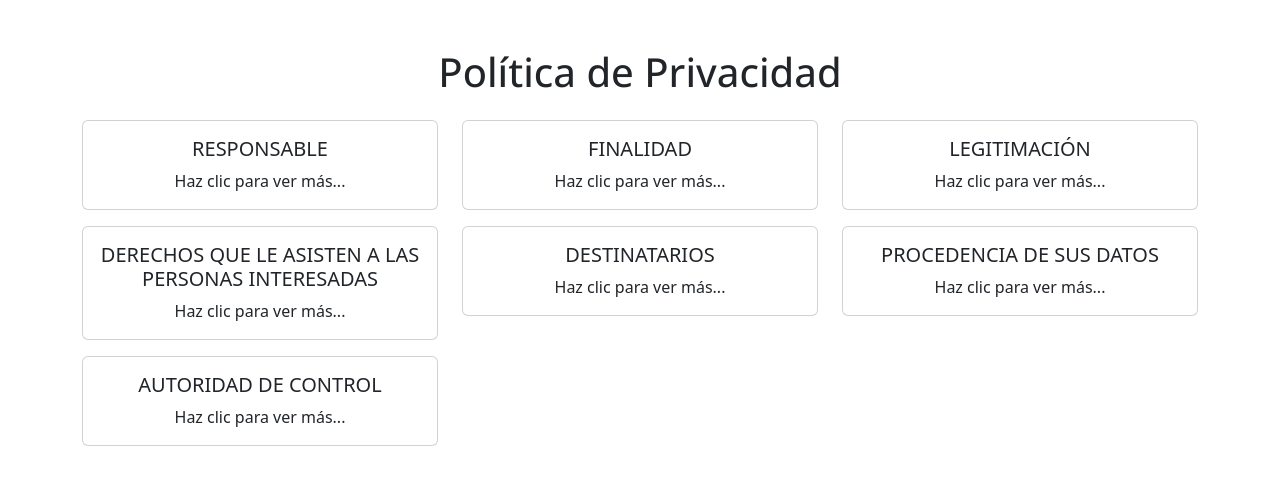
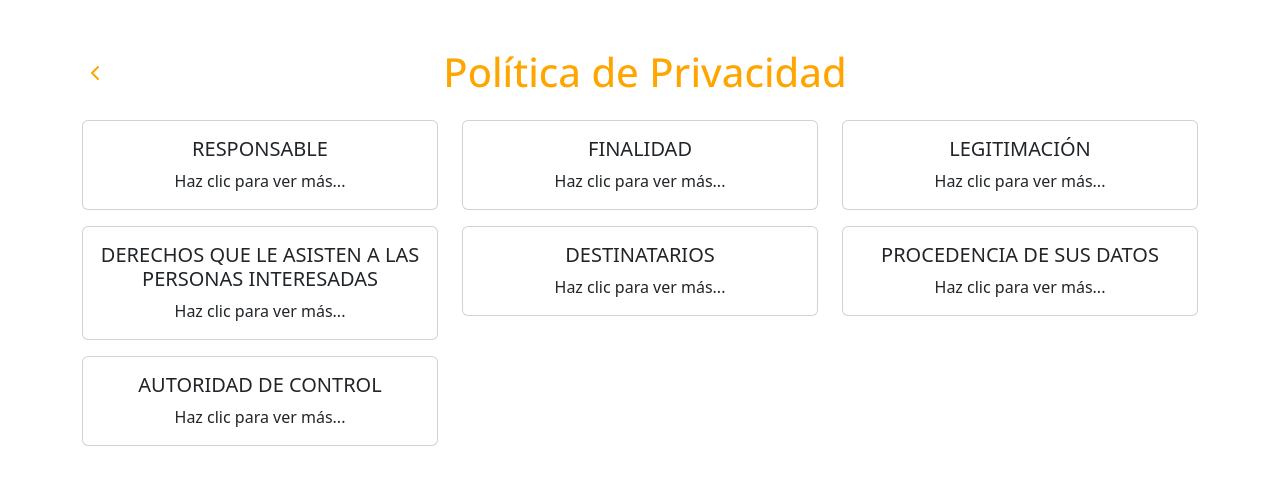
Before and after one commit to adriaanbrl/proyectofrontzimenta, a React (Create React App) app: page /privacy-policy in a window 1280 px wide. Shown: the top 484 px of the page. Built offline with nearby package versions, Linux system fonts and the light colour scheme.

Commit message:
Terminos y privacidad

```diff
--- a/src/components/shared/PrivacyPolicy.js
+++ b/src/components/shared/PrivacyPolicy.js
@@ -1,4 +1,6 @@
 import { useState } from "react";
+import { Link, useNavigate } from "react-router-dom";
+import { ChevronLeft } from "lucide-react"; // Importa el icono
 
 const policies = [
     {
@@ -152,10 +154,31 @@ const policies = [
 
 export default function PrivacyPolicy() {
     const [expanded, setExpanded] = useState(null);
+    const navigate = useNavigate();
+
+    const handleGoBack = () => {
+        navigate(-1);
+    };
 
     return (
         <div className="container my-5">
-      <h1 className="text-center mb-4">Política de Privacidad</h1>
+            <div className="d-flex align-items-center mb-4">
+                <button
+                    onClick={handleGoBack}
+                    className="btn btn-link p-0 me-2"
+                    aria-label="Volver atrás"
+                    style={{ color: "orange" }}
+                >
+                    <ChevronLeft size={24} />
+                </button>
+                <h1 className="text-center mb-0" style={{ color: "orange", flexGrow: 1 }}>
+                    Política de Privacidad
+                </h1>
+                <div style={{ width: '24px', visibility: 'hidden' }}>
+                    {/* Espacio oculto para mantener el centrado */}
+                    <ChevronLeft size={24} color="transparent" />
+                </div>
+            </div>
             <div className="row">
                 {policies.map((policy, index) => (
                     <div
--- a/src/components/shared/TermsUse.js
+++ b/src/components/shared/TermsUse.js
@@ -1,4 +1,6 @@
 import { useState } from "react";
+import { Link, useNavigate } from "react-router-dom";
+import { ChevronLeft } from "lucide-react"; // Importa el icono
 
 const terms = [
   {
@@ -268,17 +270,36 @@ const terms = [
 
 export default function PrivacyPolicy() {
   const [expanded, setExpanded] = useState(null);
+  const navigate = useNavigate();
+
+  const handleGoBack = () => {
+    navigate(-1);
+  };
 
   return (
       <div className="container my-5">
-      <h1 className="text-center mb-4">
+        <div className="d-flex align-items-center mb-4">
+          <button
+              onClick={handleGoBack}
+              className="btn btn-link p-0 me-2"
+              aria-label="Volver atrás"
+              style={{ color: "orange" }}
+          >
+            <ChevronLeft size={24} />
+          </button>
+          <h1 className="text-center mb-0" style={{ color: "orange", flexGrow: 1 }}>
             Aviso Legal e información sobre las condiciones de uso de la Aplicación
           </h1>
+          <div style={{ width: '24px', visibility: 'hidden' }}>
+            {/* Espacio oculto para mantener el centrado */}
+            <ChevronLeft size={24} color="transparent" />
+          </div>
+        </div>
         <div className="row">
           {terms.map((policy, index) => (
               <div
                   key={index}
-            className="col-md-4 mb-3" //
+                  className="col-md-4 mb-3"
               >
                 <div
                     className={`card ${expanded === index ? "border-primary" : ""}`}
```
Lines whose indentation alone changed are shown as unchanged.
